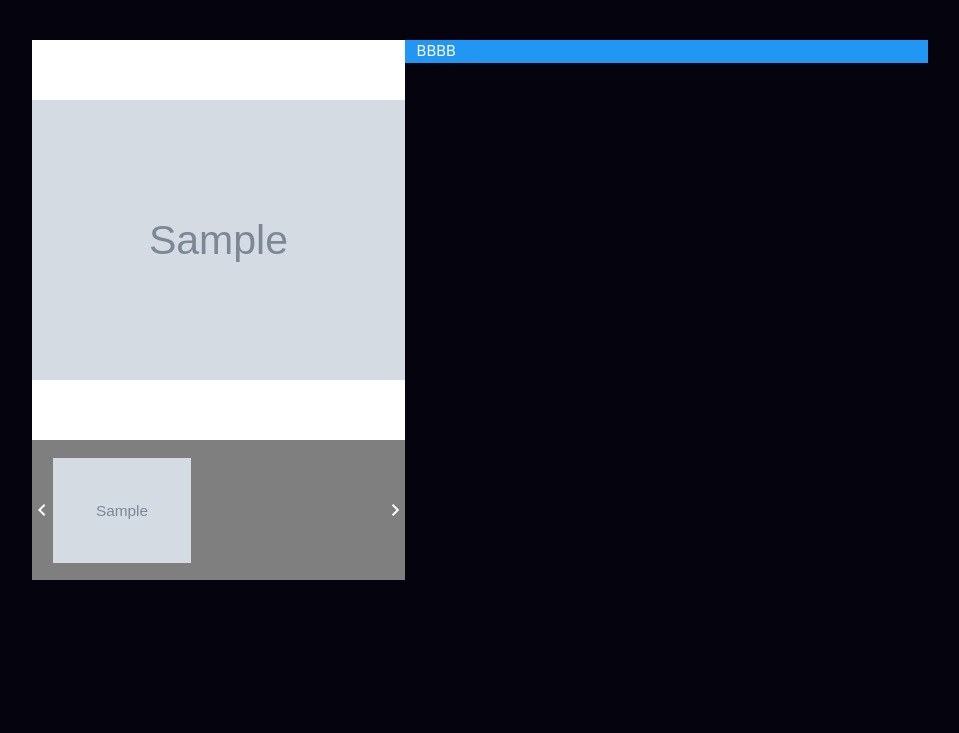
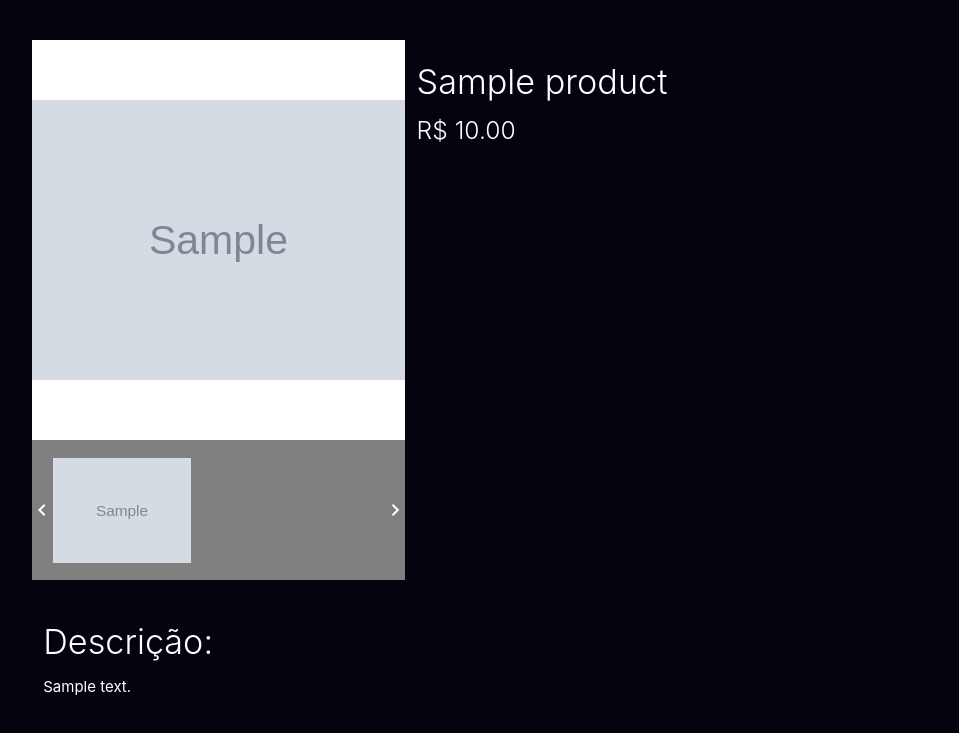
Before and after one commit to EduardoJM/TheNerdShop, a Django app: page /shop/products/detail/1 in a window 1280 px wide. Shown: the part 251-984 px from the top of the page, without its empty margins (160-1119 px from the left). Before the commit the page ends 831 px from the top, so only its background shows below. Run offline with Django 3.2, Linux system fonts and the light colour scheme; tables that the repository leaves empty hold one stand-in row (values such as "Sample post"); grey boxes marked "Sample" are stand-in pictures.

Commit message:
add description to product page

```diff
--- a/shop/templates/shop/views/product_detail.html
+++ b/shop/templates/shop/views/product_detail.html
@@ -34,8 +34,24 @@
                 </div>
             </div>
         </div>
-        <div class="col s12 l7 description blue">
-            BBBB
+        <div class="col s12 l7 description">
+            <h4 class="light">{{ product.name }}</h4>
+            {% if product.discount_price > 0 %}
+                <h5 class="light price-old">De <span>R$ {{ product.price }}</span></h5>
+                <h5 class="light price-new">Por <span>R$ {{ product.discount_price }}</span></h5>
+            {% else %}
+                <h5 class="light price-new">
+                    R$ {{ product.price }}
+                </h5>
+            {% endif %}
+        </div>
+    </div>
+
+    <div class="row">
+        <div class="col s12">
+            <h4 class="light">Descrição:</h4>
+
+            <p>{{ product.description }}</p>
         </div>
     </div>
 
```
